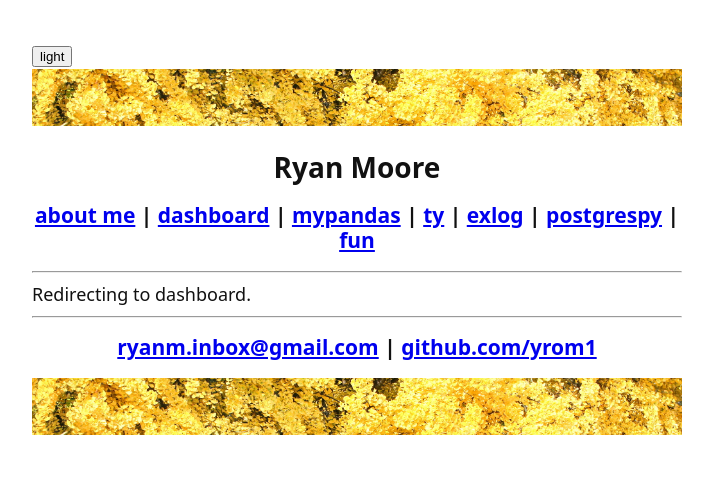
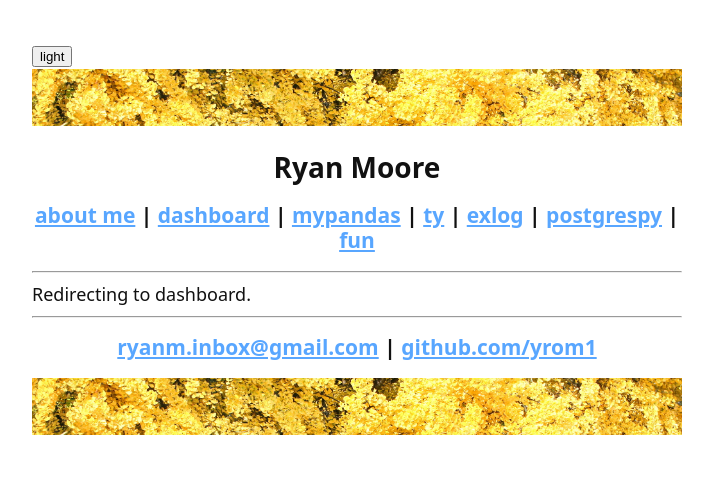
Before and after one commit to yrom1/flask-dashboard, a Flask app: page / in a window 1280 px wide. Shown: the top 480 px of the page, without its empty margins (283-996 px from the left). Run offline with Flask 2, Linux system fonts and the light colour scheme; parts of the project's set-up code (start-up, migrations or seed data) failed here and were passed over; some libraries are stand-ins or nearby versions.

Commit message:
Working dark/light link color changer

```diff
--- a/static/styles.css
+++ b/static/styles.css
@@ -1,7 +1,10 @@
 :root {
-    --main-light-color: #fff;
-    /* --main-grey-color: #eee; */
-    --main-dark-color: #111;
+    /* https://tinyclouds.org/ */
+    --main-light-color: #ffffff;
+    --main-dark-color: #111111;
+    --main-link-color: #58a6ff;
+    /* --main-light-link-color: #58a6ff;
+    --main-dark-link-color: #0969da; */
 }
 
 body {
@@ -80,3 +83,9 @@ figcaption {
 .day {
     font-size: 75%;
 }
+
+a,
+a:visited {
+    color:
+        var(--main-link-color);
+}
--- a/templates/layout.html
+++ b/templates/layout.html
@@ -85,11 +85,14 @@
         // let DARK_COLOR = window.getComputedStyle(THEME_BUTTON)['background-color'];
         let LIGHT_COLOR = "#fff";
         let DARK_COLOR = "#111";
+        let LIGHT_LINK_COLOR = "#58a6ff";
+        let DARK_LINK_COLOR = "#0969da";
 
         function setLightTheme() {
             var bodyStyles = document.body.style;
             bodyStyles.setProperty('--main-light-color', LIGHT_COLOR);
             bodyStyles.setProperty('--main-dark-color', DARK_COLOR);
+            bodyStyles.setProperty('--main-link-color', LIGHT_LINK_COLOR);
             let theme_button = document.getElementById("theme-button");
             theme_button.innerHTML = 'light';
         }
@@ -97,6 +100,7 @@
             var bodyStyles = document.body.style;
             bodyStyles.setProperty('--main-light-color', DARK_COLOR);
             bodyStyles.setProperty('--main-dark-color', LIGHT_COLOR);
+            bodyStyles.setProperty('--main-link-color', DARK_LINK_COLOR);
             let theme_button = document.getElementById("theme-button");
             theme_button.innerHTML = 'dark';
         }
```
